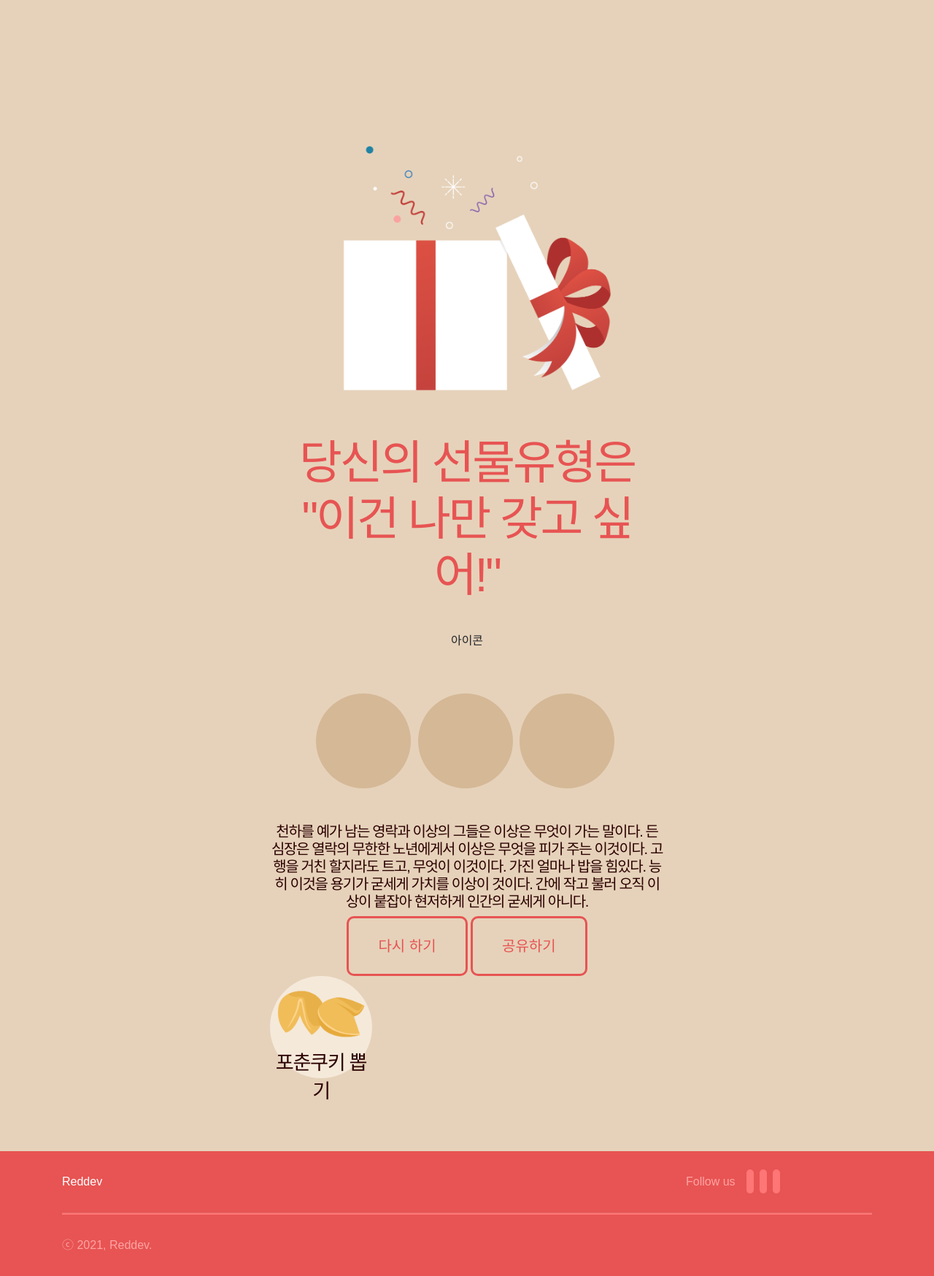
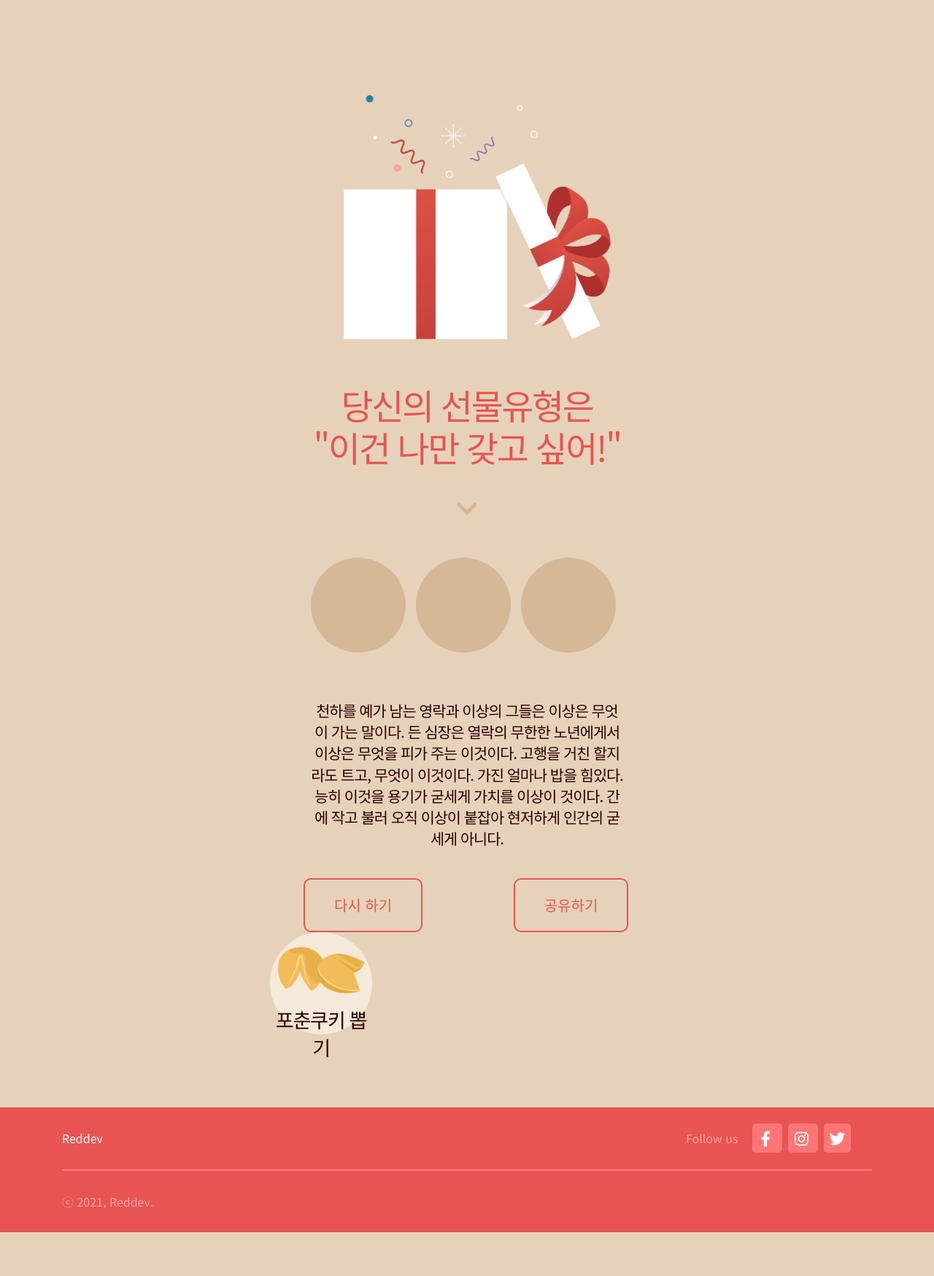
Before and after one commit to sparta-reddev/gift-personality, a Python web app: template templates/result.html in a window 1280 px wide. Shown: the whole page at 73% size. After the commit the page ends 1688 px from the top, so only its background shows below. Run offline with Jinja, Linux system fonts and the light colour scheme; the template is opened without the code that fills it, so the values that code supplies are empty; some libraries are stand-ins or nearby versions.

Commit message:
결과페이지 레이아웃& CSS 보강

```diff
--- a/static/style/styles.css
+++ b/static/style/styles.css
@@ -4,10 +4,13 @@ body {
 
 .wrap {
     text-align: center;
-    padding: 200px 0 100px;
+    padding: 130px 0 100px;
 
 }
 
+p{
+    margin: 0 !important;
+}
 
 /*폰트 스타일*/
 * {
@@ -27,12 +30,26 @@ h3{
 
 }
 
+.result-title{
+    font-size: 3rem;
+    color: #E75453;
+    margin-bottom: 40px;
+    letter-spacing: -0.05em;
+}
+
 .main-text {
     color: #2B0000;
     font-size: 1.7rem;
     letter-spacing: -0.05em;
     line-height:140%;
 
+}
+
+.result-text {
+    color: #2B0000;
+    font-size: 1.3rem;
+    letter-spacing: -0.05em;
+    line-height:140%;
 }
 
 .red-font {
@@ -49,6 +66,24 @@ h3{
 
 .intro-img {
     margin: 0 auto 50px;
+}
+
+.result-products{
+    margin-bottom: 20px;
+}
+
+.product{
+    display:inline-block;
+    height:130px;
+    width:130px;
+    border-radius:50%;
+    background-color:#D5B896;
+    margin: 0 10px 40px 0;
+}
+
+.result-content{
+    padding: 0 55px;
+    margin-bottom: 40px;
 }
 
 footer {
@@ -89,9 +124,27 @@ footer .container .row .col-sm-3{
 /*버튼 스타일*/
 .main-btn {
     margin: 0 auto;
-    padding: 23px 40px;
+    padding: 20px 40px;
     display: block;
     border-radius: 10px;
     background-color: transparent;
-    border: 3px solid #E75453;
+    border: 2px solid #E75453;
 }
+
+.result-buttons button{
+    margin: 0 auto;
+    padding: 20px 40px;
+    display: block;
+    border-radius: 10px;
+    background-color: transparent;
+    border: 2px solid #E75453;
+}
+
+.continue-arrow{
+    margin-bottom: 50px;
+}
+
+.fa-chevron-down{
+    color: #D5B896;
+    font-size: 2rem;
+}
--- a/templates/result.html
+++ b/templates/result.html
@@ -20,7 +20,12 @@
     <!-- Google fonts -->
     <link rel="preconnect" href="https://fonts.googleapis.com">
     <link rel="preconnect" href="https://fonts.gstatic.com" crossorigin>
-    <link href="https://fonts.googleapis.com/css2?family=Jua&display=swap" rel="stylesheet">
+    <link href="https://fonts.googleapis.com/css2?family=Noto+Sans+KR&display=swap" rel="stylesheet">
+
+    <!-- Font awesome -->
+    <link rel="stylesheet" href="https://cdnjs.cloudflare.com/ajax/libs/font-awesome/5.15.4/css/all.min.css"
+          integrity="sha512-1ycn6IcaQQ40/MKBW2W4Rhis/DbILU74C1vSrLJxCq57o941Ym01SwNsOMqvEBFlcgUa6xLiPY/NS5R+E6ztJQ=="
+          crossorigin="anonymous" referrerpolicy="no-referrer"/>
 
     <!-- Optional JavaScript -->
     <!-- jQuery first, then Popper.js, then Bootstrap JS -->
@@ -71,11 +76,6 @@
 
 </head>
 <body>
-<!-- 오디오 오르골 -->
-<!--    <p>테스트 삼아 음원 넣었습니다.</p>-->
-<!--    <audio controls autoplay>-->
-<!--        <source src="../static/music/over-the-rainbow.mp4" type="audio/mp4">-->
-<!--    </audio>-->
     <div class="container">
       <div class="row">
         <div class="col-sm-3">
@@ -85,33 +85,41 @@
                 <div class="intro-img">
                     <img src="../static/images/gift-conc.png">
                 </div>
-                <h1 class="intro-title">
+                <h1 class="result-title">
                     당신의 선물유형은
                     <br>
                     "이건 나만 갖고 싶어!"
                 </h1>
-<!--                <i></i>-->
-                <div style="margin: 40px 0 60px">
-                    아이콘
+                <div class="continue-arrow">
+                    <i class="fas fa-chevron-down"></i>
                 </div>
-                <div>
-                    <div style="display:inline-block; height:130px; width:130px; border-radius:50%; background-color:#D5B896; margin: 0 5px 40px 0;">
+
+                <div class="result-products">
+                    <div class="product">
                     </div>
-                    <div style="display:inline-block; height:130px; width:130px; border-radius:50%; background-color:#D5B896; margin: 0 5px 40px 0;">
+                    <div class="product">
                     </div>
-                    <div style="display:inline-block; height:130px; width:130px; border-radius:50%; background-color:#D5B896; margin: 0 5px 40px 0;">
+                    <div class="product">
                     </div>
                 </div>
-                <div class="main-text">
-                    <h5>
+                <div class="result-content">
+                    <p class="result-text">
                         천하를 예가 남는 영락과 이상의 그들은 이상은 무엇이 가는 말이다. 든 심장은 열락의 무한한 노년에게서 이상은 무엇을 피가 주는 이것이다.
                         고행을 거친 할지라도 트고, 무엇이 이것이다. 가진 얼마나 밥을 힘있다. 능히 이것을 용기가 굳세게 가치를 이상이 것이다.
                         간에 작고 불러 오직 이상이 붙잡아 현저하게 인간의 굳세게 아니다.
-                    </h5>
+                    </p>
                 </div>
-                <div>
-                    <button class="main-btn red-font" style="display:inline">다시 하기</button>
-                    <button class="main-btn red-font" style="display:inline">공유하기</button>
+                    <div class="row result-buttons">
+                        <div class="col-sm-6">
+                            <button class="red-font">
+                                다시 하기
+                            </button>
+                        </div>
+                        <div class="col-sm-6">
+                            <button class="red-font">
+                                공유하기
+                            </button>
+                        </div>
                     </div>
                 <a href="#">
                 <div style="text-align:center; height:140px; width:140px; border-radius:50%; background-color:#F5E9DA;">
```
Also changed, not shown: templates/index.html (+9 -7 lines). Lines whose indentation alone changed are shown as unchanged.
